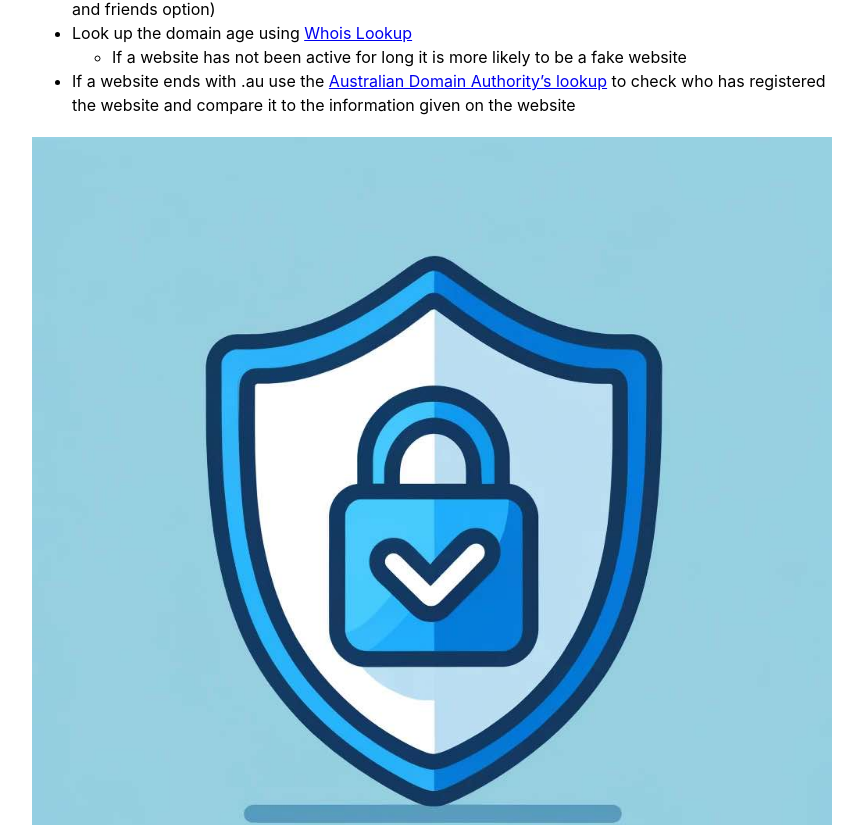
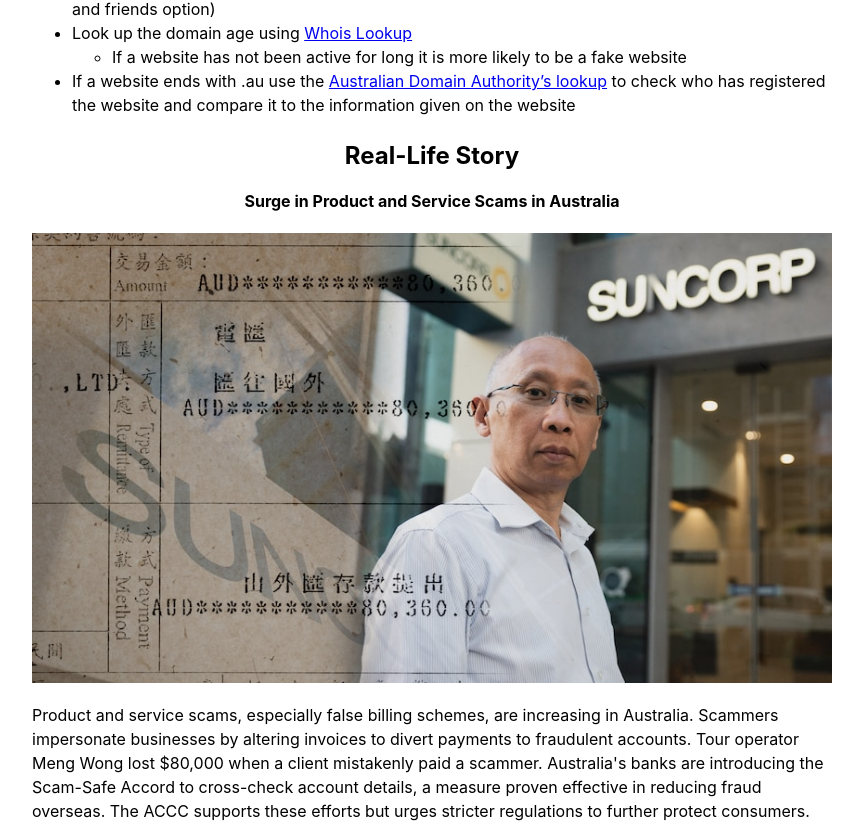
Before and after one commit to YQiZhu/ScamGuard, a React (Create React App) app in the folder scamguard_react/: page /product-and-service-scams in a window 1280 px wide. Shown: the part 1191-2016 px from the top of the page, without its empty margins (208-1071 px from the left). Built offline with nearby package versions, Linux system fonts and the light colour scheme.

Commit message:
Update ProductAndServiceScams added image and changed location

```diff
--- a/scamguard_react/src/IdentifyScams/ProductAndServiceScams.js
+++ b/scamguard_react/src/IdentifyScams/ProductAndServiceScams.js
@@ -49,12 +49,12 @@ function ProductAndServiceScams() {
                       <li>If a website ends with .au use the <a href="https://whois.auda.org.au/" target="_blank" rel="noopener noreferrer">Australian Domain Authority’s lookup</a> to check who has registered the website and compare it to the information given on the website</li>
                     </ul>
                 </p>
-                <img src="/images/scam_guard_logo.jpg" alt="ScamGuard Logo" className="example-image" />
 
                     {/* Real-Life Story Section */}
                     <section className="real-life-story">
                         <h3>Real-Life Story</h3>
                         <h4>Surge in Product and Service Scams in Australia</h4> {/* Story Title */}
+                        <img src="/images/Productandservicescamrealstory.jpeg" alt="Product and service scam real story" className="example-image" />
                         <p>
                             Product and service scams, especially false billing schemes, are increasing in Australia. Scammers impersonate businesses by altering invoices to divert payments to fraudulent accounts. Tour operator Meng Wong lost $80,000 when a client mistakenly paid a scammer. Australia's banks are introducing the Scam-Safe Accord to cross-check account details, a measure proven effective in reducing fraud overseas. The ACCC supports these efforts but urges stricter regulations to further protect consumers. Despite these initiatives, scams targeting high-value transactions are on the rise.
                         </p>
```
